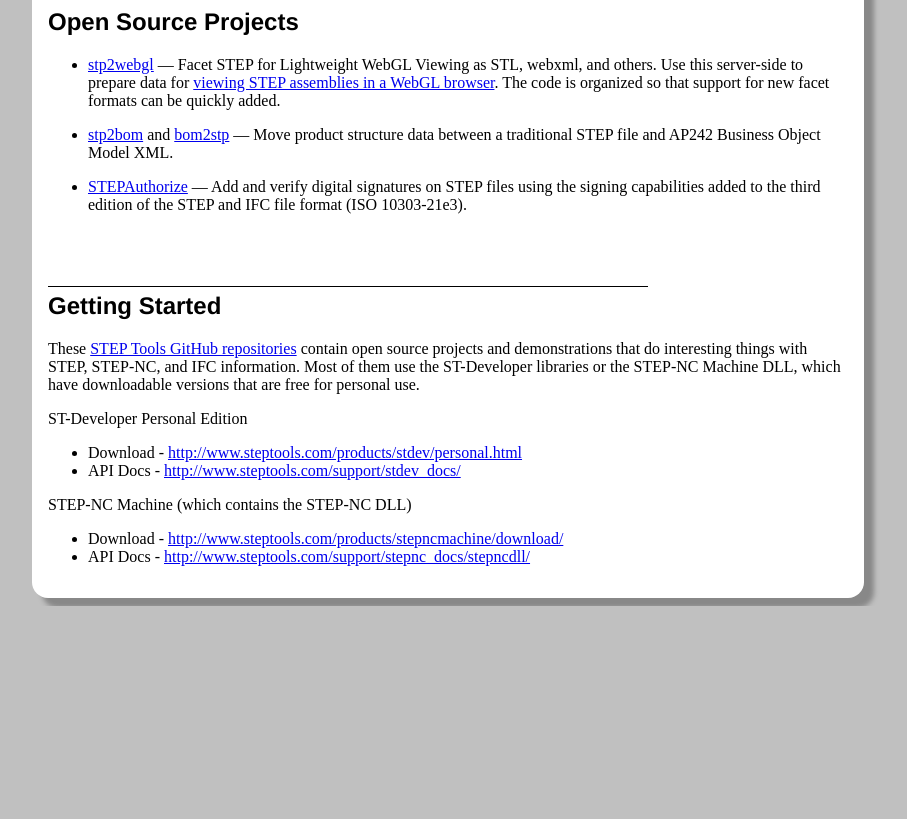
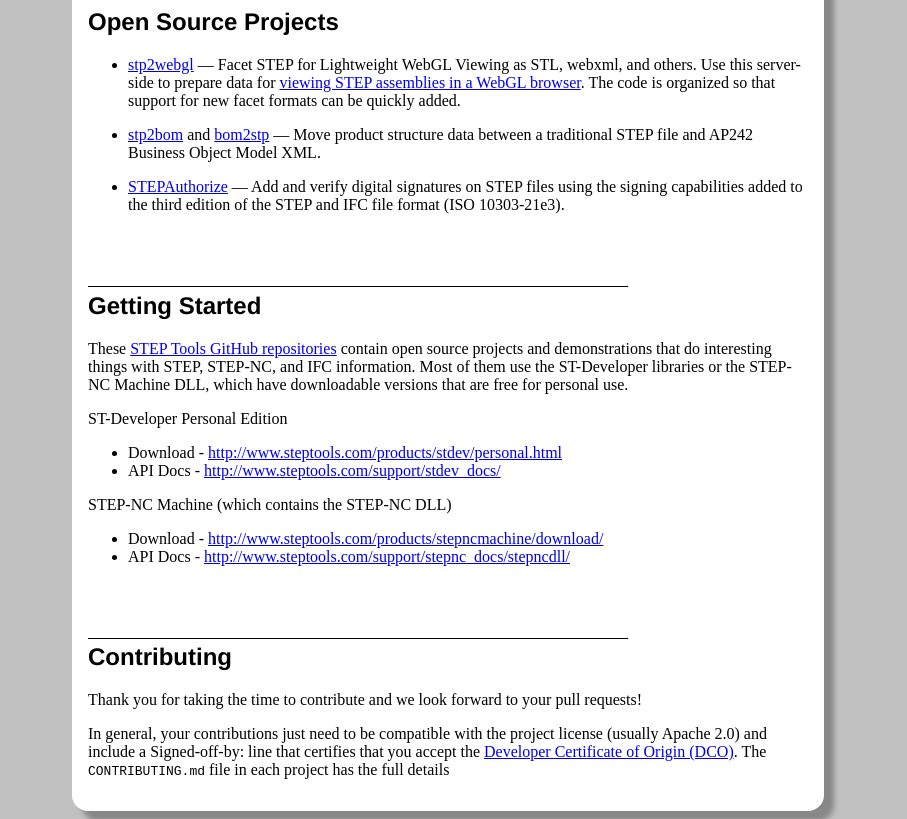
Before and after one commit to gx9702/steptools.github.io, a plain HTML site: page index.html in a window 1280 px wide. Shown: the part 204-1023 px from the top of the page, without its empty margins (192-1099 px from the left). Before the commit the page ends 810 px from the top, so only its background shows below. Drawn offline with Linux system fonts and the light colour scheme.

Commit message:
Added contribution information
Signed-off-by: David Loffredo <loffredo@steptools.com>

```diff
--- a/index.html
+++ b/index.html
@@ -16,7 +16,7 @@ H3.rule { width:50% }
 UL.loose LI { margin-top: 1em; margin-bottom: 1em; }
 
 #main 		{ width:100%;  }
-#main_inner 	{ width: 50em; margin: 0 auto;
+#main_inner 	{ width: 45em; margin: 0 auto;
  		padding: 1em; background: white;
 		border-radius: 1em;
 		box-shadow: 10px 10px 5px #888888; }
@@ -79,6 +79,19 @@ which have downloadable versions that are free for personal use.
 <LI>API Docs - <a href=http://www.steptools.com/support/stepnc_docs/stepncdll/>http://www.steptools.com/support/stepnc_docs/stepncdll/</a>
 </UL>
 
+
+
+<H2 class=rule>Contributing</H2>
+
+<P>Thank you for taking the time to contribute and we look forward to
+your pull requests!
+
+<P>In general, your contributions just need to be compatible with the
+project license (usually Apache 2.0) and include a Signed-off-by: line
+that certifies that you accept the
+<a href=http://developercertificate.org/>Developer Certificate of
+Origin (DCO)</a>.  The <tt>CONTRIBUTING.md</tt> file in each project
+has the full details
 </DIV>
 </DIV>
 
```
